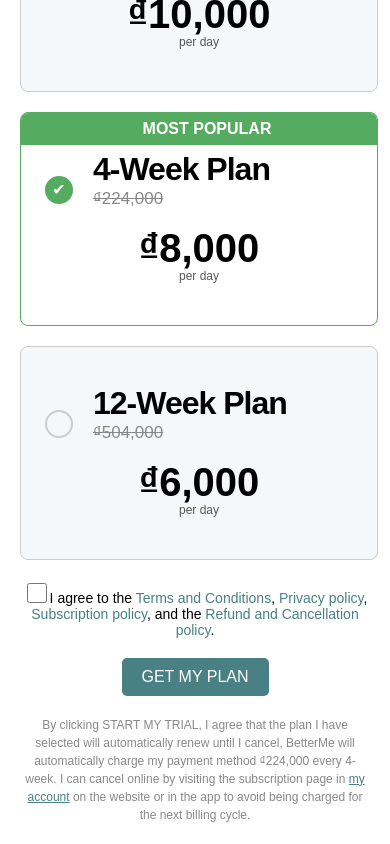
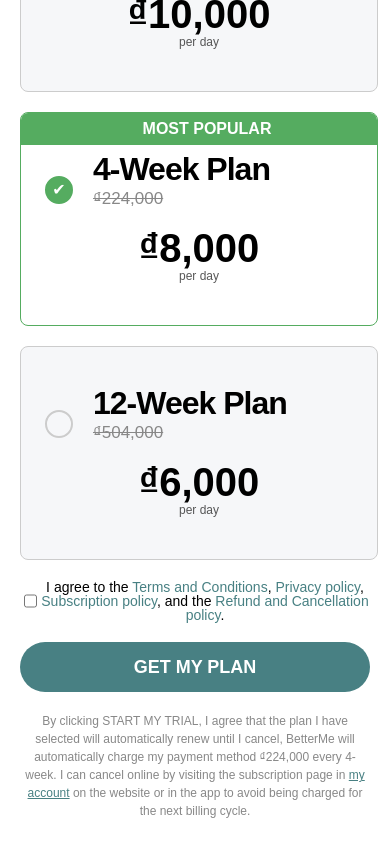
Before and after one commit to AVEG-DHH/FormQuestionAVE, a React (Vite) app: page /checkout in a window 390 px wide. Shown: the part 396-1240 px from the top of the page. Built offline with nearby package versions, Linux system fonts and the light colour scheme.

Commit message:
fix ui button

```diff
--- a/src/components/chooseplan/index.jsx
+++ b/src/components/chooseplan/index.jsx
@@ -38,6 +38,12 @@ const ChoosePlan = () => {
 
     const handleCheckboxChange = (event) => {
         setIsAgreed(event.target.checked);
+    };
+
+    const handleGetMyPlan = () => {
+        console.log('Get my plan: ', selectedPlan);
+        // Gửi giá trị selectedPlan đến parent window
+        window.parent.postMessage({ selectedPlan }, '*');
     };
 
     return (
@@ -99,7 +105,11 @@ const ChoosePlan = () => {
                     <a href="#">Subscription policy</a>, and the <a href="#">Refund and Cancellation policy</a>.
                 </label>
             </div>
-            <button className={`get-plan-button ${isAgreed ? 'enabled' : 'disabled'}`} disabled={!isAgreed}>
+            <button
+                className={`get-plan-button ${isAgreed ? 'enabled' : 'disabled'}`}
+                disabled={!isAgreed}
+                onClick={handleGetMyPlan}
+            >
                 GET MY PLAN
             </button>
             <p className="disclaimer">
--- a/src/components/chooseplan/style.scss
+++ b/src/components/chooseplan/style.scss
@@ -1,4 +1,16 @@
 @use '../../untils.scss' as *;
+
+@keyframes button-pulse {
+    0% {
+        transform: scale(1);
+    }
+    50% {
+        transform: scale(1.05);
+    }
+    100% {
+        transform: scale(1);
+    }
+}
 
 .choose-plan {
     text-align: center;
@@ -202,6 +214,9 @@
 
     .terms {
         margin-bottom: 20px;
+        display: flex;
+        align-items: center;
+        justify-content: center;
 
         input[type='checkbox'] {
             width: 20px;
@@ -228,20 +243,23 @@
     }
 
     .get-plan-button {
+        width: 22vw;
+        height: 6vh;
         background-color: $primary-color;
         color: #fff;
         border: none;
         padding: 10px 20px;
         font-size: 16px;
-        border: none;
-        border-radius: 5px;
+        border-radius: 50px;
         cursor: pointer;
-        transition: background-color 0.3s ease;
+        transition: transform 0.1s ease-in-out;
+        font-size: 18px;
+        font-weight: 550;
 
         &.enabled {
             background-color: $primary-color;
-            color: #fff;
-            cursor: pointer;
+            color: $text-light;
+            animation: button-pulse 1.25s cubic-bezier(0.66, 0, 0, 1) infinite;
         }
 
         &.disabled {
@@ -312,6 +330,14 @@
     }
 }
 
+@media (max-width: 768px) {
+    .choose-plan {
+        .get-plan-button {
+            width: 40%;
+        }
+    }
+}
+
 @media (max-width: 480px) {
     .choose-plan {
         .plans {
@@ -319,5 +345,8 @@
                 flex-direction: column;
             }
         }
+        .get-plan-button {
+            width: 100%;
+        }
     }
 }
```
